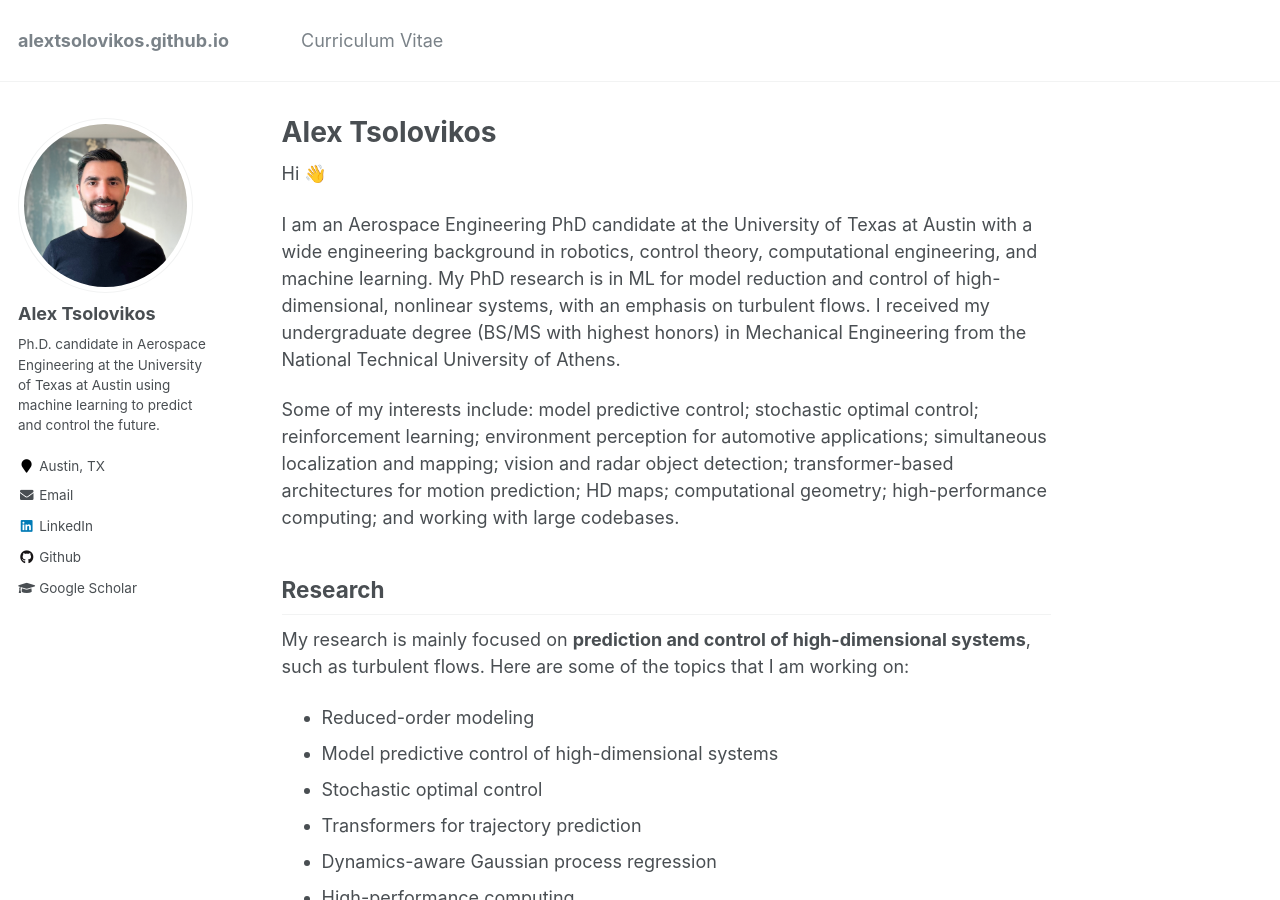
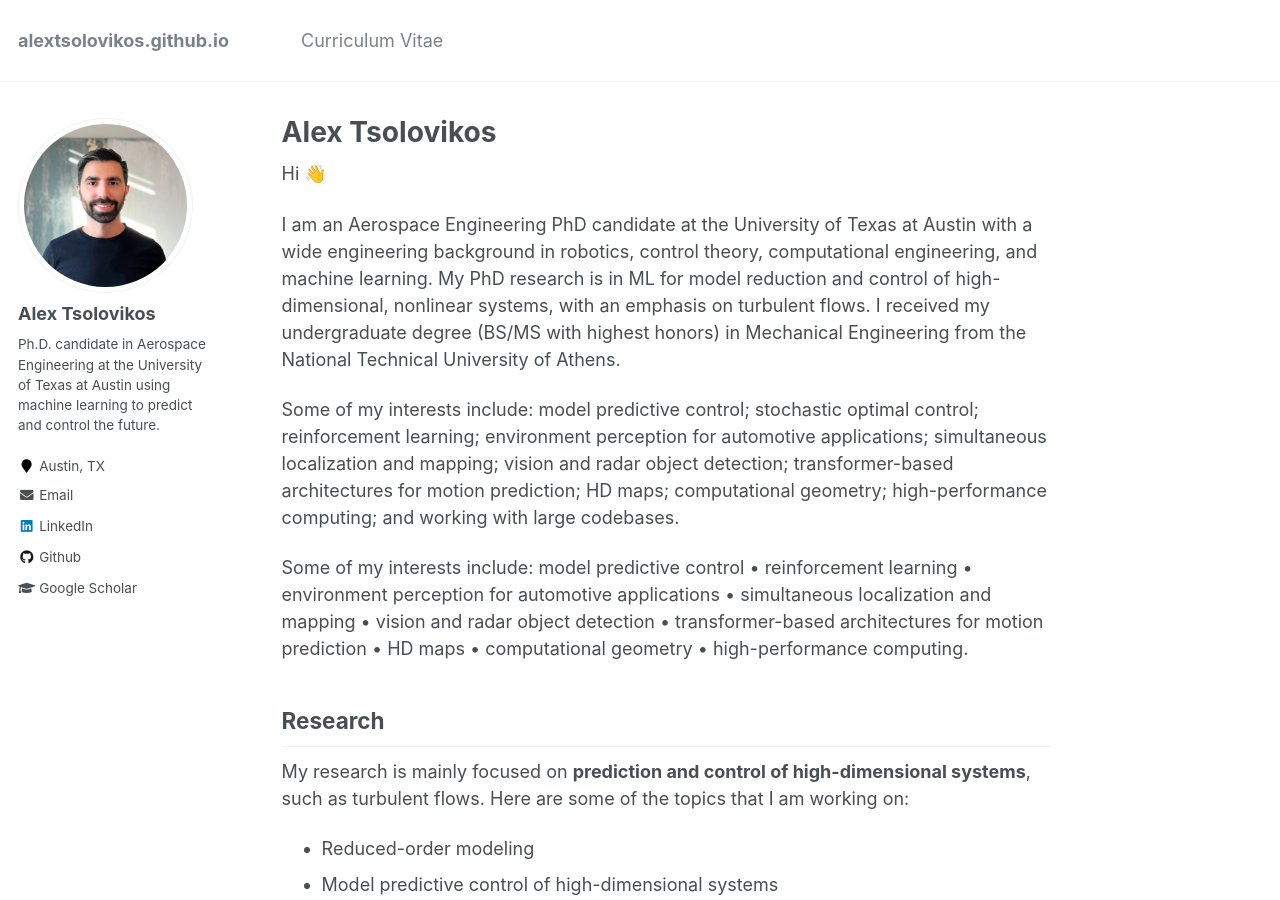
Before and after one commit to alextsolovikos/alextsolovikos.github.io, a Jekyll site: the page built from _pages/about.md, in a window 1280 px wide and 900 px high. Built offline with Jekyll 4.4.1, drawn with Linux system fonts in a browser that asks for light colours.

Commit message:
Update about.md

```diff
--- a/_pages/about.md
+++ b/_pages/about.md
@@ -19,6 +19,8 @@ Hi 👋
 I am an Aerospace Engineering PhD candidate at the University of Texas at Austin with a wide engineering background in robotics, control theory, computational engineering, and machine learning. My PhD research is in ML for model reduction and control of high-dimensional, nonlinear systems, with an emphasis on turbulent flows. I received my undergraduate degree (BS/MS with highest honors) in Mechanical Engineering from the National Technical University of Athens.
 
 Some of my interests include: model predictive control; stochastic optimal control; reinforcement learning; environment perception for automotive applications; simultaneous localization and mapping; vision and radar object detection; transformer-based architectures for motion prediction; HD maps; computational geometry; high-performance computing; and working with large codebases.
+
+Some of my interests include: model predictive control • reinforcement learning • environment perception for automotive applications • simultaneous localization and mapping • vision and radar object detection • transformer-based architectures for motion prediction • HD maps • computational geometry • high-performance computing.
 
 <!--
 
```
